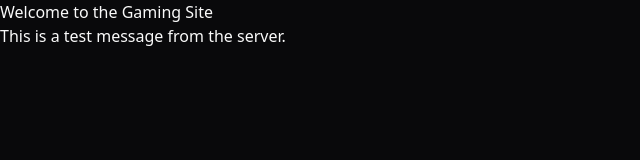
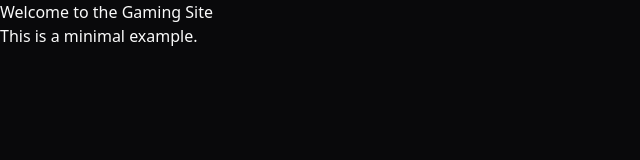
Before and after one commit to mendelchaikin/sg-2531722033833709, a Next.js app: page / in a window 1280 px wide. Shown: the top 160 px of the page, without its empty margins (0-640 px from the left). Built offline with nearby package versions, Linux system fonts and the light colour scheme.

Commit message:
SOFTGEN MAGIC

```diff
--- a/src/pages/_app.js
+++ b/src/pages/_app.js
@@ -2,7 +2,11 @@ import "@/styles/globals.css";
 
 function MyApp({ Component, pageProps }) {
   console.log('Rendering MyApp');
-  return <Component {...pageProps} />;
+  return (
+    <div>
+      <Component {...pageProps} />
+    </div>
+  );
 }
 
 export default MyApp;
--- a/src/pages/index.js
+++ b/src/pages/index.js
@@ -1,32 +1,11 @@
-import { useEffect } from 'react';
-
-const Home = ({ message }) => {
-  useEffect(() => {
-    console.log('Home component mounted');
-  }, []);
-
+const Home = () => {
   console.log('Rendering Home component');
   return (
     <div>
       <h1>Welcome to the Gaming Site</h1>
-      <p>{message}</p>
+      <p>This is a minimal example.</p>
     </div>
   );
 };
 
-export async function getServerSideProps() {
-  console.log("Starting getServerSideProps");
-  try {
-    console.log("Preparing message");
-    const message = "This is a test message from the server.";
-    console.log("Message prepared:", message);
-    return { props: { message } };
-  } catch (error) {
-    console.error("Error in getServerSideProps:", error);
-    return { props: { message: "An error occurred" } };
-  } finally {
-    console.log("Finished getServerSideProps");
-  }
-}
-
 export default Home;
```
